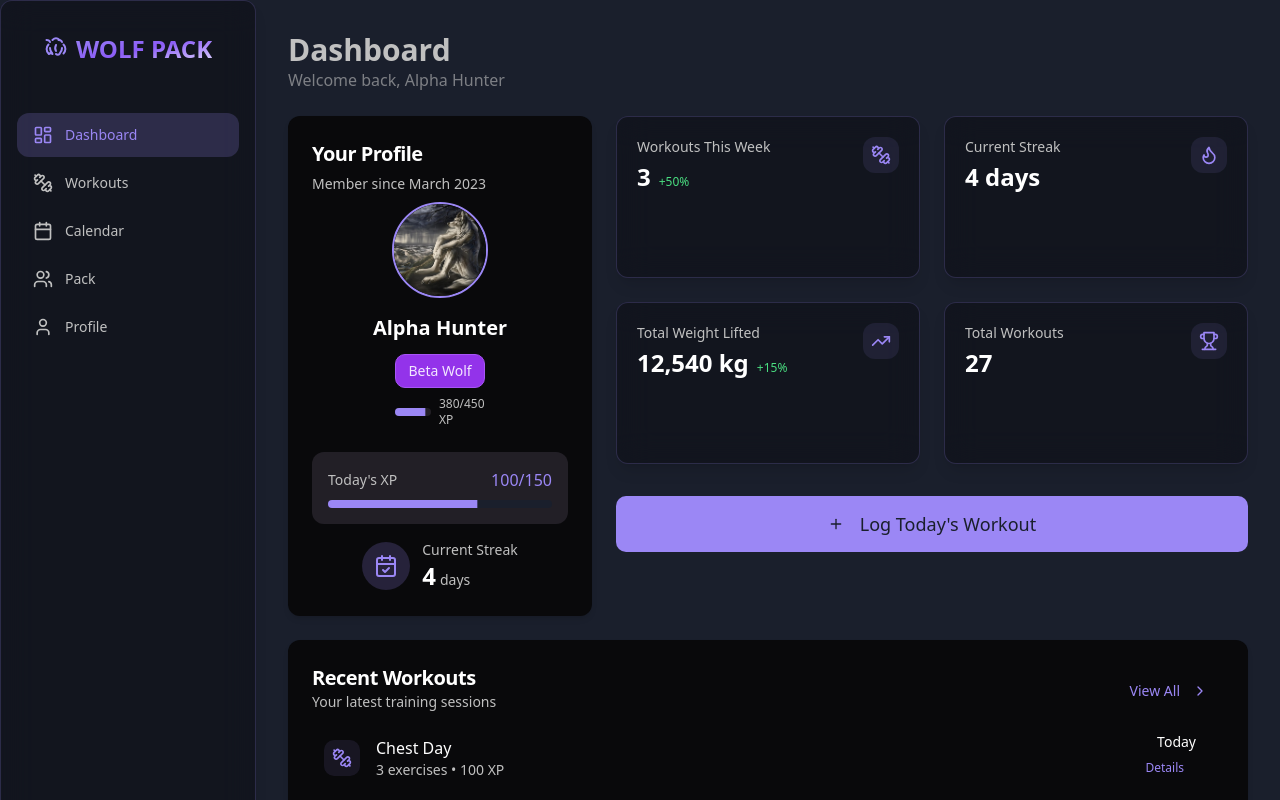
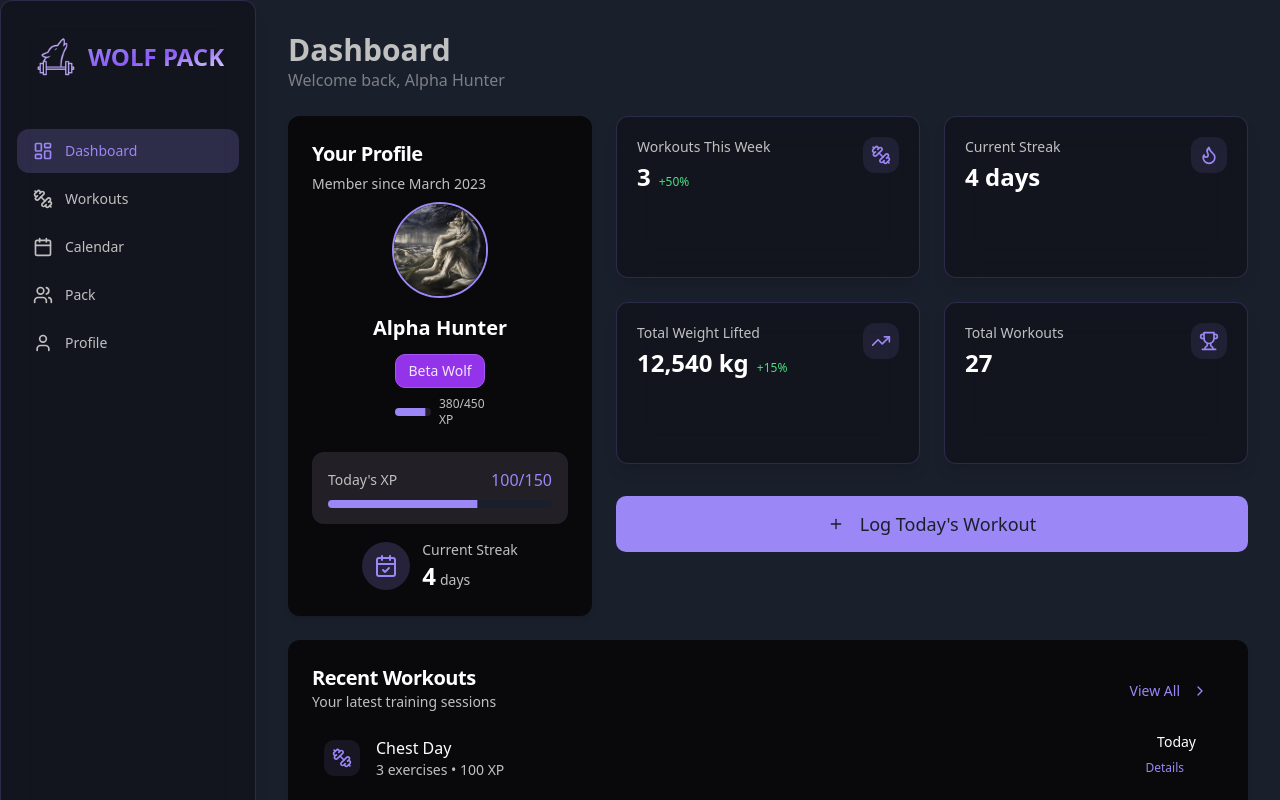
Before and after one commit to jds6935/PSU-Hackathon-Team-12, a React (Vite) app: page /dashboard in a window 1280 px wide. Shown: the top 800 px of the page. Built offline with nearby package versions, Linux system fonts and the light colour scheme.

Commit message:
Implement code changes to enhance functionality and improve performance

```diff
--- a/src/components/MainLayout.tsx
+++ b/src/components/MainLayout.tsx
@@ -43,28 +43,7 @@ const MainLayout = () => {
       >
         <div className="h-full flex flex-col p-4">
           <div className="mb-8 flex items-center justify-center py-4">
-            <svg
-              viewBox="0 0 24 24"
-              width="24"
-              height="24"
-              stroke="currentColor"
-              strokeWidth="2"
-              fill="none"
-              strokeLinecap="round"
-              strokeLinejoin="round"
-              className="mr-2 text-wolf-purple"
-            >
-              <path d="M16 16c1-1 2-3 2-5" />
-              <path d="M12 8c-1 2-1 4.5 0 6" />
-              <path d="M8 16c-1-1-2-3-2-5" />
-              <path d="M18 5c-.5-1.5-2-2-3.5-2" />
-              <path d="M19.5 7.5C22 10 22 14 19.5 16.5" />
-              <path d="M15.5 17c-1 1-2.5 1-3.5 0" />
-              <path d="M8.5 17c-1-1-2.5-1-3.5 0" />
-              <path d="M15.5 3C13 0.5 11 0.5 8.5 3" />
-              <path d="M6 5c-.5-1.5-2-2-3.5-2" />
-              <path d="M4.5 7.5C2 10 2 14 4.5 16.5" />
-            </svg>
+            <img src="/public/PackImage.png" className="mr-2 text-wolf-purple w-12 h-12" alt="Pack Image" />
             <h1 className="text-2xl font-extrabold wolf-text-gradient">WOLF PACK</h1>
           </div>
 
```
Also changed, not shown: public/PackImage.png (added).
